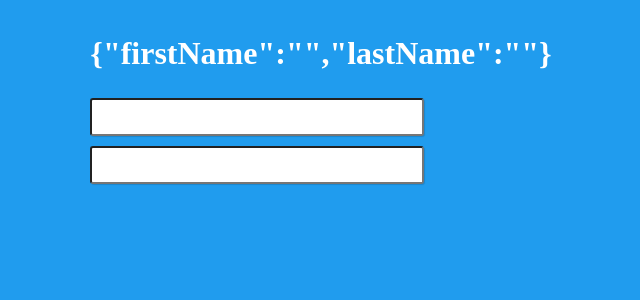
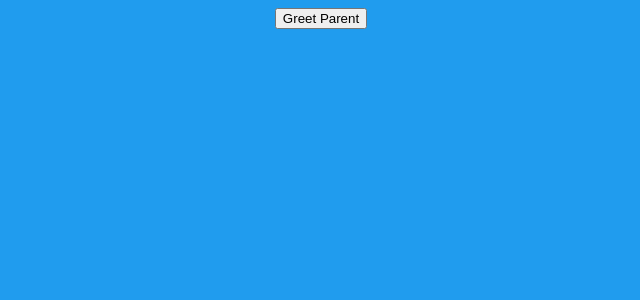
Before and after one commit to dsanderson90/reacthooks-todo, a React (Create React App) app: page / in a window 1280 px wide. Shown: the top 300 px of the page, without its empty margins (319-959 px from the left). Built offline with nearby package versions, Linux system fonts and the light colour scheme.

Commit message:
learned how to pass parameters  up to a parent component from a child component

```diff
--- a/src/App.js
+++ b/src/App.js
@@ -1,8 +1,8 @@
 import React from 'react';
 // import TodoList from './components/TodoList'
-import HookCounter3 from './components/HookCounter3'
+import ParentComponent from './components/ParentComponent'
 import './App.css';
 
-const App = () => <div><HookCounter3/></div>
+const App = () => <div><ParentComponent/></div>
 
 export default App;
--- /dev/null
+++ b/src/components/ChildComponent.js
@@ -0,0 +1,12 @@
+import React, { useState } from 'react';
+
+const ChildComponent = props => {
+  const { greet } = props;
+  return (
+    <div>
+      <button onClick={() => greet('child')}>Greet Parent</button>
+    </div>
+  );
+};
+
+export default ChildComponent;
--- /dev/null
+++ b/src/components/ParentComponent.js
@@ -0,0 +1,22 @@
+import React, { Component } from 'react';
+import ChildComponent from './ChildComponent'
+class ParentComponent extends Component {
+  constructor(props) {
+    super(props);
+    this.state = {
+      parentName: 'Parent'
+     }
+
+  }
+  greetParent = (childName) =>  {
+    const {parentName} = {...this.state}
+    alert(`Hello, ${parentName} from ${childName}`);
+  }
+  render() {
+    return ( <div>
+      <ChildComponent greet={this.greetParent}/>
+    </div> );
+  }
+}
+
+export default ParentComponent;
```
